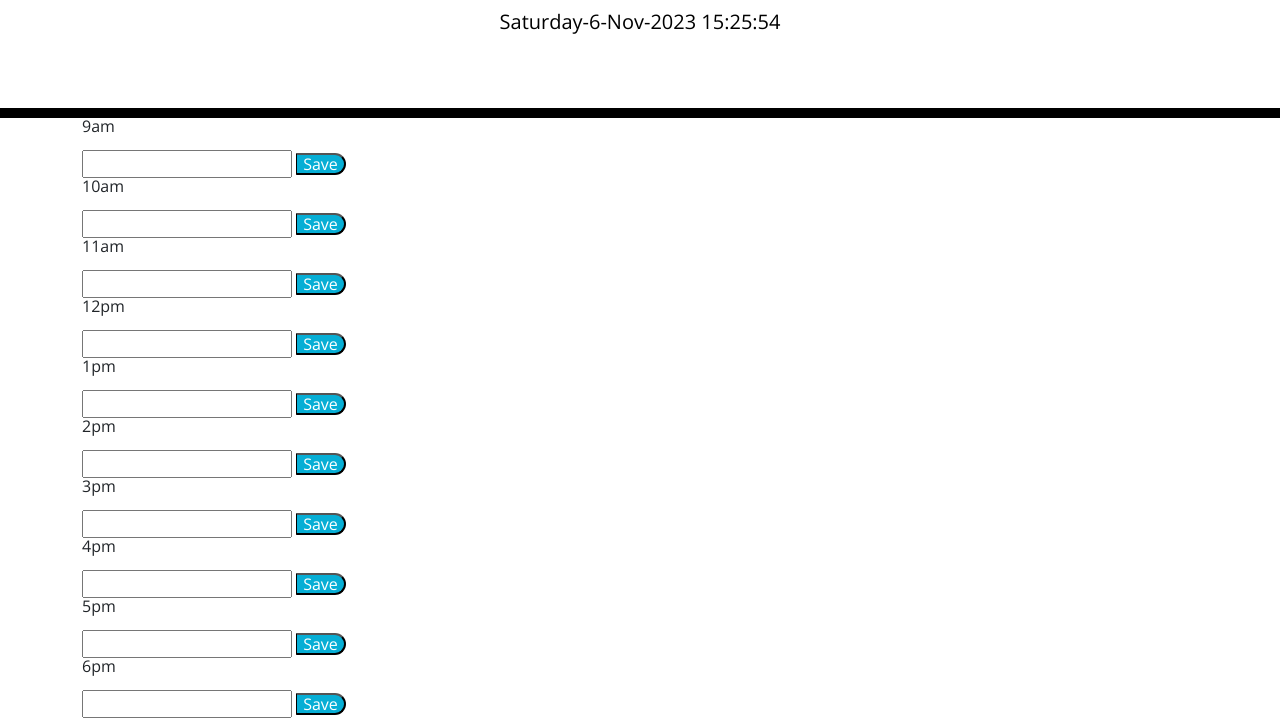
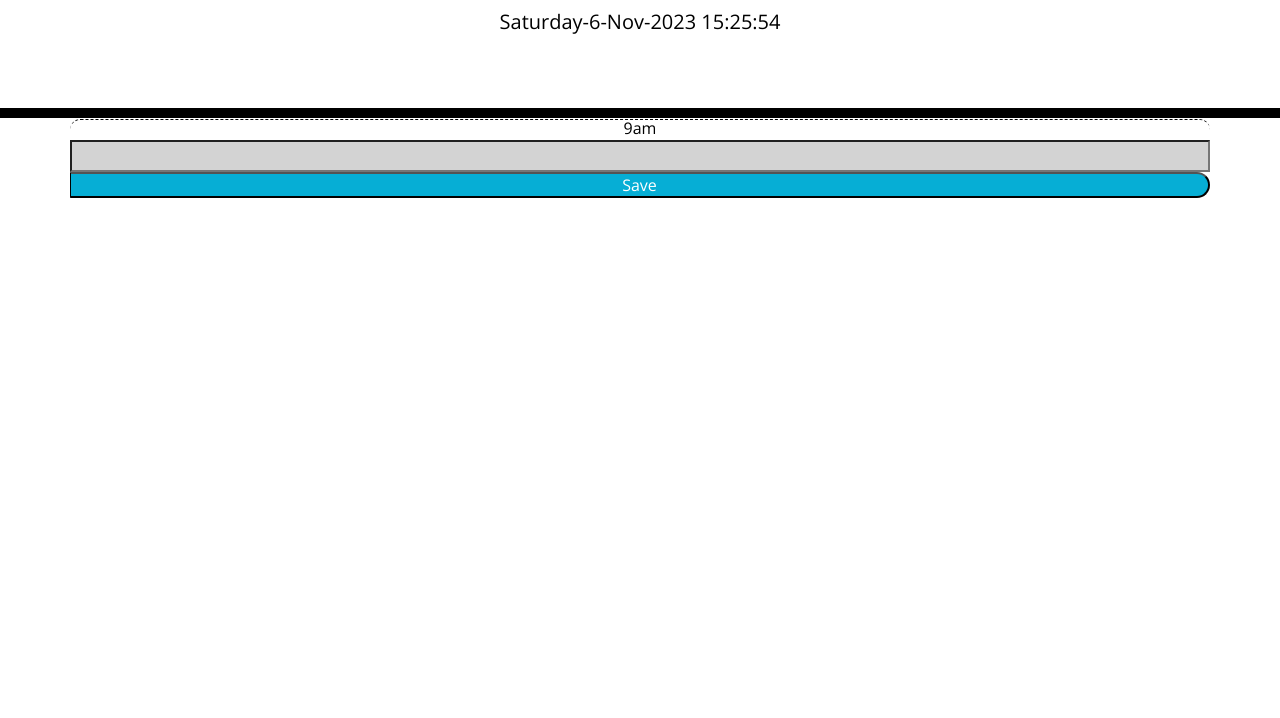
Before and after one commit to Greenie115/work-day-scheduler, a plain HTML site: page index.html in a window 1280 px wide. Shown: the part 169-887 px from the top of the page. After the commit the page ends 800 px from the top, so only its background shows below. Drawn offline with nearby package versions, Linux system fonts and the light colour scheme.

Commit message:
trying to assign the corrent CSS classes to the HTML elemnts

```diff
--- a/index.html
+++ b/index.html
@@ -33,15 +33,19 @@
     </header>
     <div class="container">
       <!-- Timeblocks go here -->
-      <div>
-        <p>9am</p>
-        <input type="text">
+      <div class="">
+        <div class="row">
+          <label for="9am" class="hour time-block">9am</label>
+          <input class="past description" id="9am" type="text">
+          <button class="saveBtn">Save</button>
+        </div>
+      <!-- <div class="time-block">
+        <p class="hour">10am
+        <input class="past row">
         <button class="saveBtn">Save</button>
+      </p>
       </div>
-        <p>10am</p>
-        <input type="text">
-        <button class="saveBtn">Save</button>
-      <div>
+      <div class="time-block">
         <p>11am</p>
         <input type="text">
         <button class="saveBtn">Save</button>
@@ -62,8 +66,8 @@
         <button class="saveBtn">Save</button>
       </div>
       <div>
-        <p>3pm</p>
-        <input type="text">
+        <p class="hour">3pm</p>
+        <input class="row" type="text">
         <button class="saveBtn">Save</button>
       </div>
       <div>
@@ -80,8 +84,8 @@
         <p>6pm</p>
         <input type="text">
         <button class="saveBtn">Save</button>
+      </div> -->
       </div>
-
     </div>
 
     <script src="https://code.jquery.com/jquery-3.4.1.min.js"></script>
```
